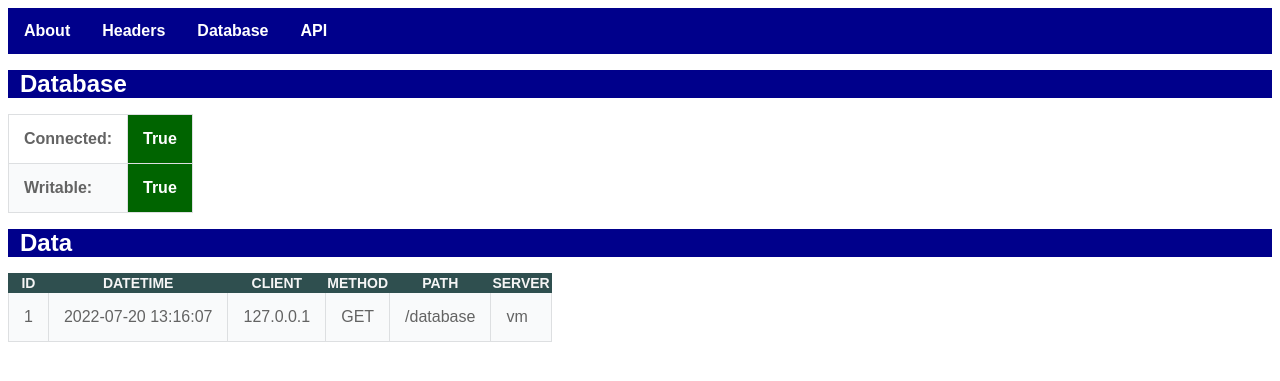
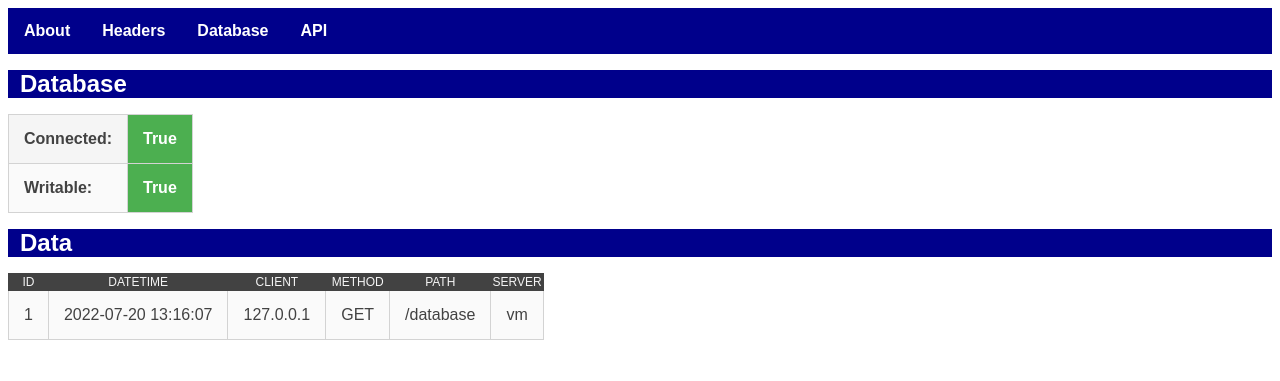
Before and after one commit to teymurgahramanov/app22, a Flask app: page /database in a window 1280 px wide. Shown: the top 381 px of the page. Run offline with Flask 2, Linux system fonts and the light colour scheme; data that the repository does not hold is empty.

Commit message:
improvements

```diff
--- a/modules/database.py
+++ b/modules/database.py
@@ -61,7 +61,7 @@ class Mysql:
   def check_connected(function):
     def wrapper(self,*args, **kwargs):
       try:
-        self.db.ping(reconnect=True, attempts=1, delay=2)
+        self.db.ping(reconnect=True, attempts=1)
       except:
         self.status['Connected'] = False
         pass
--- a/static/styles.css
+++ b/static/styles.css
@@ -22,38 +22,39 @@ table td {
 }
 
 table th {
-	background-color: darkslategrey;
-  border: 1px solid darkslategrey;
+	background-color: #424242;
+  border: 1px solid #424242;
 	color: whitesmoke;
-	font-size: 14px;
+	font-size: 12px;
+  font-weight: normal;
 }
 
 table tbody td {
-	color: #636363;
-	border: 1px solid #dddfe1;
+	color: #424242;
+	border: 1px solid lightgrey;
 }
 
 table tbody tr {
-	background-color: #f9fafb;
+	background-color: #fafafa;
 }
 
 table tbody tr:nth-child(odd) {
-	background-color: #ffffff;
+	background-color: #f5f5f5;
 }
 
 table tbody tr:hover {
-  background-color: lightgrey;
+  background-color: #e0e0e0;
 }
 
 #True {
-  background-color: darkgreen;
+  background-color: #4CAF50;
   color: white;
   text-align: center;
   font-weight: bold;
 }
 
 #False {
-  background-color: darkred;
+  background-color: #F44336;
   color: white;
   text-align: center;
   font-weight: bold;
@@ -82,6 +83,11 @@ li a {
 
 li a:hover {
   background-color: darkorange;
+  color: black;
+}
+
+a, a:visited, a:hover, a:active {
+  text-decoration: none;
 }
 
 code {
@@ -98,8 +104,3 @@ code:hover {
   background-color: orange;
   color: black;
 }
-
-a, a:visited, a:hover, a:active {
-  text-decoration: none;
-  color: inherit;
-}
```
